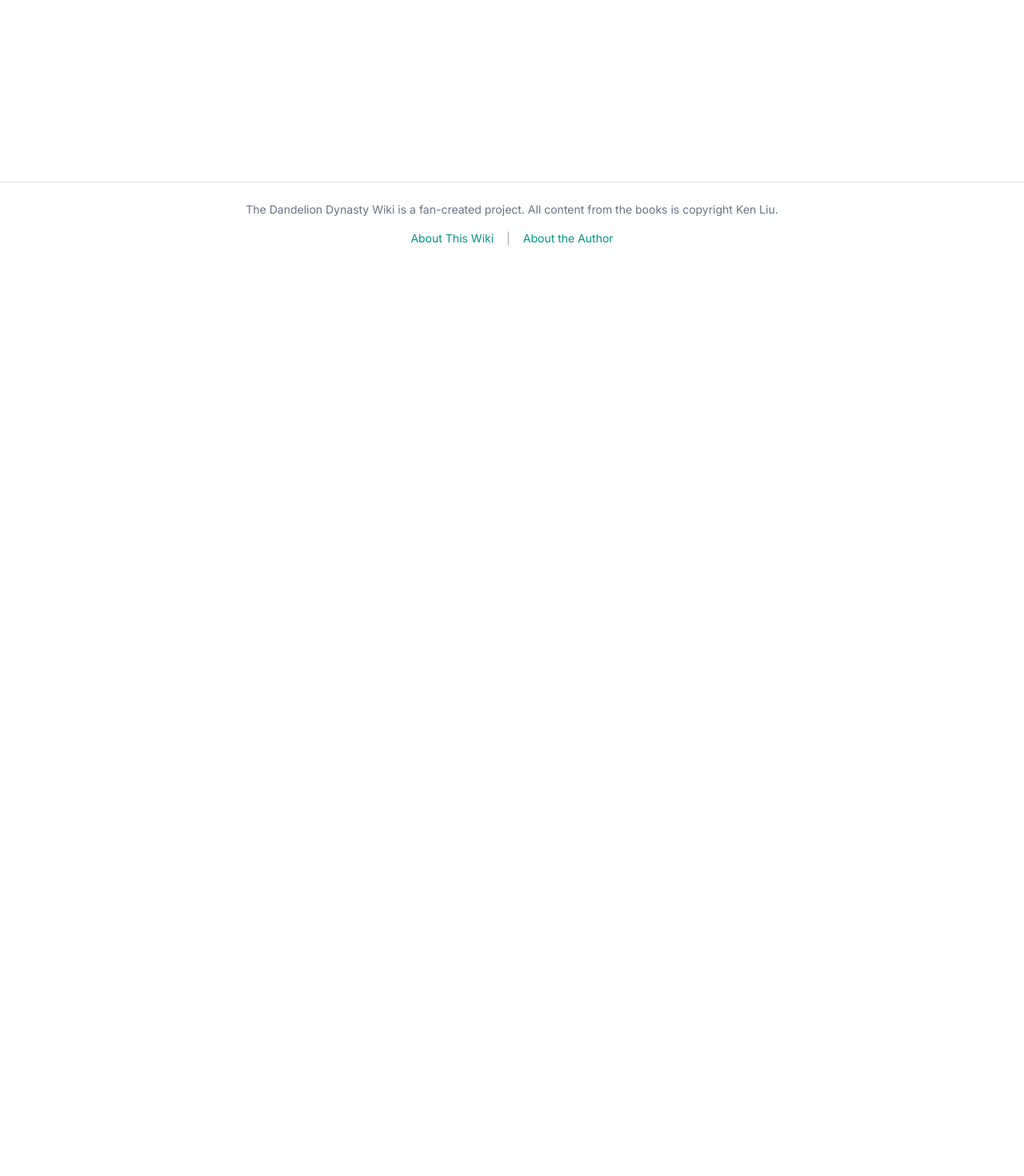
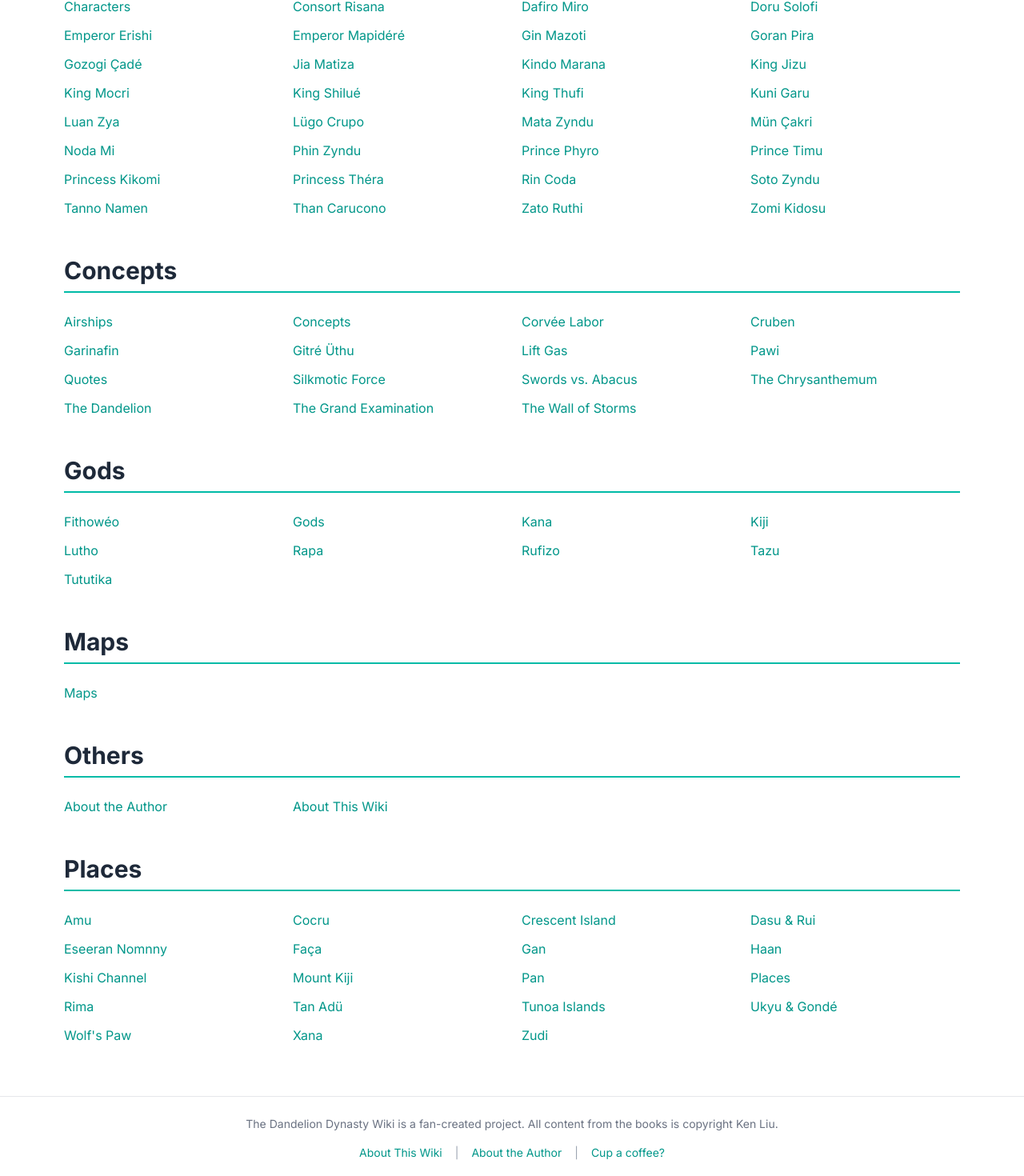
Before and after one commit to arman-101/dandelion-wiki, a Next.js app: page /other/all-pages in a window 1280 px wide. Before the commit this address had no page. Shown: the part 468-1938 px from the top of the page at 80% size. Before the commit the page ends 800 px from the top, so only its background shows below. Built offline with nearby package versions, Linux system fonts and the light colour scheme.

Commit message:
all pages list

```diff
--- a/app/components/Footer.tsx
+++ b/app/components/Footer.tsx
@@ -15,6 +15,10 @@ export default function Footer() {
                     <Link href="/other/about-author" className="text-teal-600 dark:text-teal-400 hover:underline">
                         About the Author
                     </Link>
+                    <span className="text-gray-400 dark:text-gray-600">|</span>
+                    <Link href="https://buymeacoffee.com/darknebulax1" target='_blank' className="text-teal-600 dark:text-teal-400 hover:underline">
+                        Cup a coffee?
+                    </Link>
                 </div>
             </div>
         </footer>
--- a/app/components/Navbar.tsx
+++ b/app/components/Navbar.tsx
@@ -273,6 +273,9 @@ export default function Navbar() {
                                     {page.title}
                                 </Link>
                             ))}
+                            <Link href="https://buymeacoffee.com/darknebulax1" target='_blank' className="text-gray-700 dark:text-gray-300 hover:bg-gray-100 dark:hover:bg-gray-700 block px-3 py-2 rounded-md text-base font-medium">
+                                Cup a coffee?
+                            </Link>
                             <hr className="my-1 border-gray-200 dark:border-gray-600" />
                             <button onClick={() => { setIsModalOpen(true); setIsMobileMenuOpen(false); }} className="w-full text-left text-gray-700 dark:text-gray-300 hover:bg-gray-100 dark:hover:bg-gray-700 block px-3 py-2 rounded-md text-base font-medium">
                                 Feedback
--- /dev/null
+++ b/app/other/all-pages/page.tsx
@@ -0,0 +1,45 @@
+import Link from 'next/link';
+import { ALL_WIKI_PAGES, WikiPage } from '../../data/wiki-data';
+
+// Helper function to group pages by type
+const groupPagesByType = (pages: WikiPage[]) => {
+    return pages.reduce((acc, page) => {
+        const type = page.type || 'Other';
+        if (!acc[type]) {
+            acc[type] = [];
+        }
+        acc[type].push(page);
+        // Sort each group alphabetically by title
+        acc[type].sort((a, b) => a.title.localeCompare(b.title));
+        return acc;
+    }, {} as Record<string, WikiPage[]>);
+};
+
+
+export default function AllPages() {
+    const groupedPages = groupPagesByType(ALL_WIKI_PAGES);
+    const pageTypes = Object.keys(groupedPages).sort(); // Sort the categories themselves
+
+    return (
+        <div className="max-w-6xl mx-auto px-4 py-8">
+            <h1 className="text-4xl font-bold text-center mb-12 text-gray-900 dark:text-white">Complete Site Index</h1>
+
+            <div className="space-y-12">
+                {pageTypes.map(type => (
+                    <div key={type}>
+                        <h2 className="text-3xl font-bold text-gray-800 dark:text-gray-200 border-b-2 border-teal-500 pb-2 mb-6">{type}s</h2>
+                        <ul className="grid grid-cols-1 sm:grid-cols-2 md:grid-cols-3 lg:grid-cols-4 gap-x-6 gap-y-3">
+                            {groupedPages[type].map(page => (
+                                <li key={page.path}>
+                                    <Link href={page.path} className="text-teal-600 dark:text-teal-400 hover:underline hover:text-[--color-accent-pink)] transition-colors">
+                                        {page.title}
+                                    </Link>
+                                </li>
+                            ))}
+                        </ul>
+                    </div>
+                ))}
+            </div>
+        </div>
+    );
+}
--- a/app/page.tsx
+++ b/app/page.tsx
@@ -2,14 +2,12 @@ import Link from 'next/link';
 import { ALL_WIKI_PAGES } from './data/wiki-data';
 
 // Define the types for the Icon component's props to fix the 'implicit any' errors.
-// Added 'maps' to the IconProps type
 type IconProps = {
-    name: 'book' | 'users' | 'places' | 'gods' | 'concepts' | 'maps';
-    className: string;
+  name: 'book' | 'users' | 'places' | 'gods' | 'concepts' | 'maps';
+  className: string;
 };
 
 // A simple placeholder for the icons. Replace these with actual SVG icon components.
-// Added the SVG path for the new 'maps' icon
 const Icon = ({ name, className }: IconProps) => (
     <svg className={className} fill="none" viewBox="0 0 24 24" stroke="currentColor" strokeWidth={1.5}>
         {name === 'book' && <path strokeLinecap="round" strokeLinejoin="round" d="M12 6.042A8.967 8.967 0 006 3.75c-1.052 0-2.062.18-3 .512v14.25A8.987 8.987 0 016 18c2.305 0 4.408.867 6 2.292m0-14.25a8.966 8.966 0 016-2.292c1.052 0 2.062.18 3 .512v14.25A8.987 8.987 0 0018 18a8.967 8.967 0 00-6 2.292m0-14.25v14.25" />}
@@ -44,9 +42,11 @@ export default function HomePage() {
             </p>
 
             <div className="mt-6">
-                <p className="text-sm text-gray-500 dark:text-gray-400 border border-gray-300 dark:border-gray-700 rounded-full inline-block px-4 py-1">
-                    Currently tracking <span className="font-bold text-teal-600 dark:text-teal-400">{pageCount}</span> pages
-                </p>
+                <Link href="/other/all-pages" className="inline-block">
+                    <p className="text-sm text-gray-500 dark:text-gray-400 border border-gray-300 dark:border-gray-700 rounded-full px-4 py-1 hover:border-teal-500 hover:text-teal-600 dark:hover:text-teal-400 transition-colors">
+                        Currently tracking <span className="font-bold text-teal-600 dark:text-teal-400">{pageCount}</span> pages
+                    </p>
+                </Link>
             </div>
 
             {/* Updated layout to two rows of three */}
```
